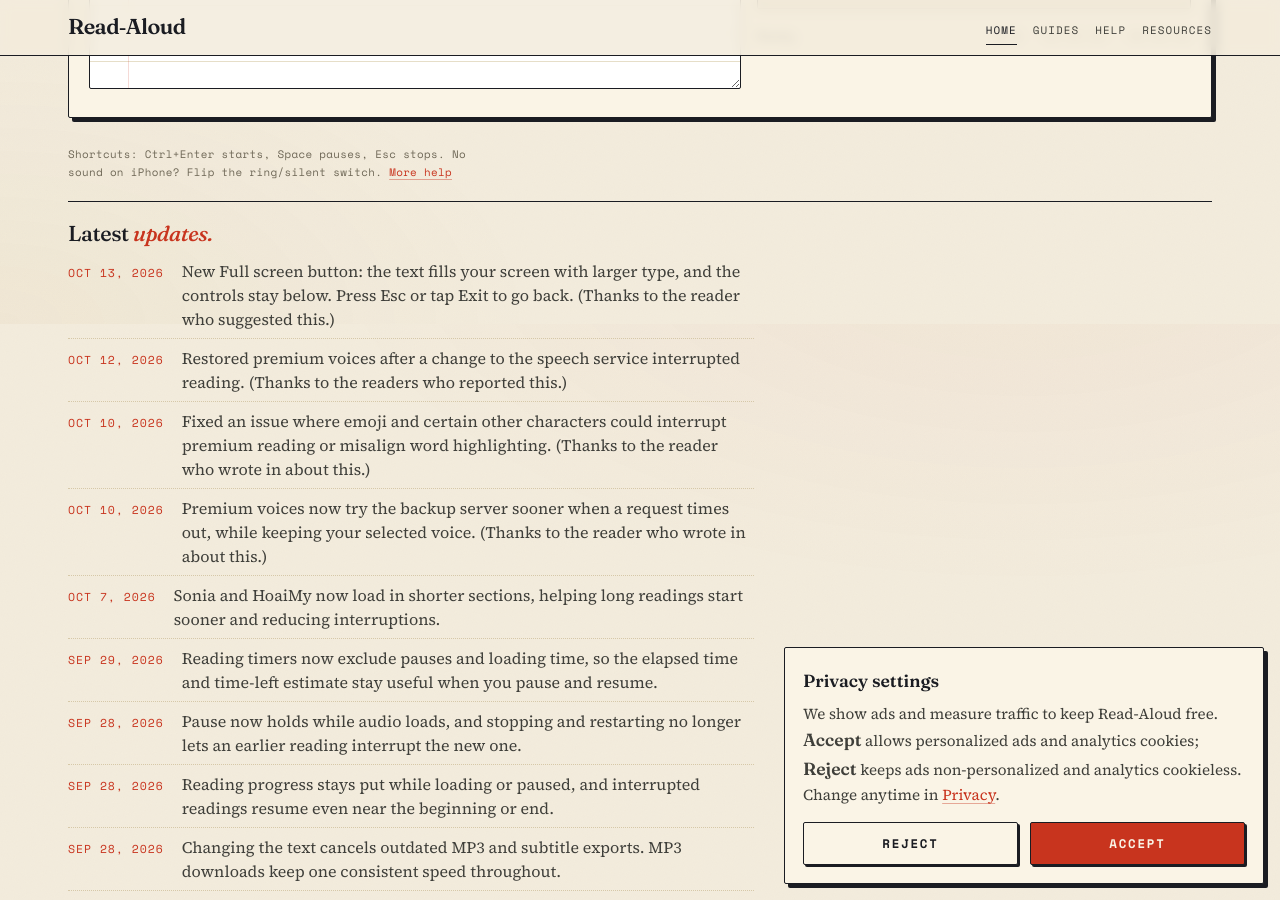
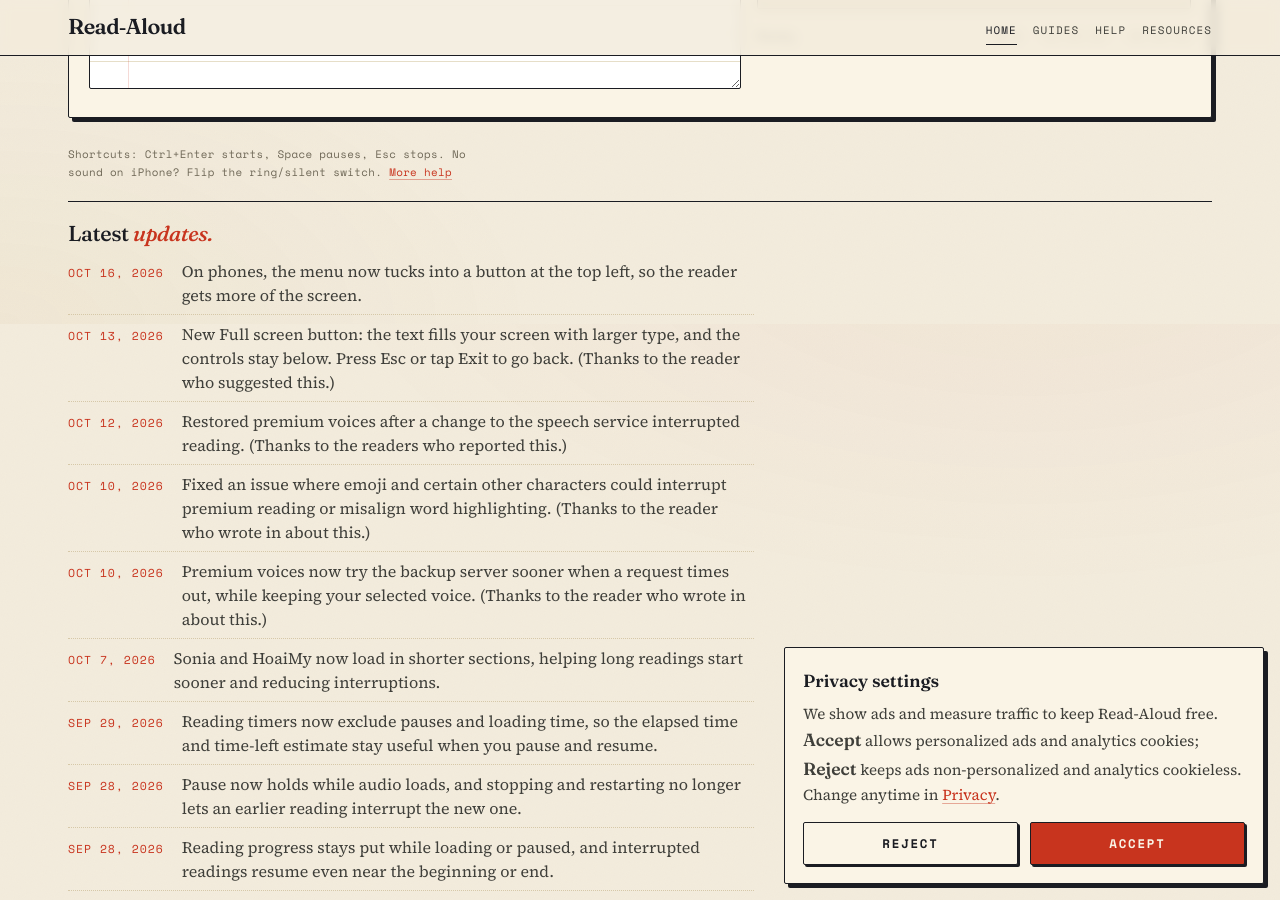
Before and after one commit to ndaly111/read-aloud, a Jekyll site: the page index.html, which Jekyll copies as it is, in a window 1280 px wide and 900 px high, scrolled down 576 px. Built offline with Jekyll 4.4.1, drawn with Linux system fonts in a browser that asks for light colours.

Commit message:
Note the phone menu button in Latest updates
Co-Authored-By: Claude Opus 5.5 <noreply@anthropic.com>

```diff
--- a/index.html
+++ b/index.html
@@ -128,6 +128,10 @@
 <section class="updates-strip" aria-labelledby="updates-heading">
   <h2 id="updates-heading" class="updates-heading">Latest <em>updates.</em></h2>
   <ul class="updates-list">
+    <li>
+      <span class="upd-date">Oct 16, 2026</span>
+      <span class="upd-text">On phones, the menu now tucks into a button at the top left, so the reader gets more of the screen.</span>
+    </li>
     <li>
       <span class="upd-date">Oct 13, 2026</span>
       <span class="upd-text">New Full screen button: the text fills your screen with larger type, and the controls stay below. Press Esc or tap Exit to go back. (Thanks to the reader who suggested this.)</span>
```
